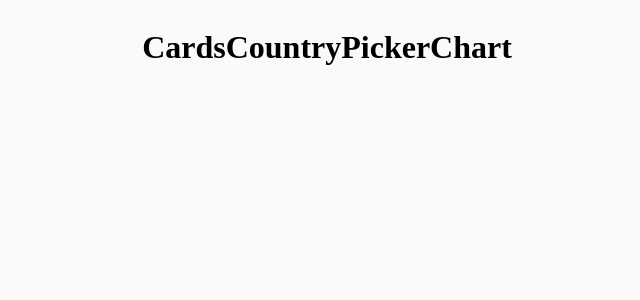
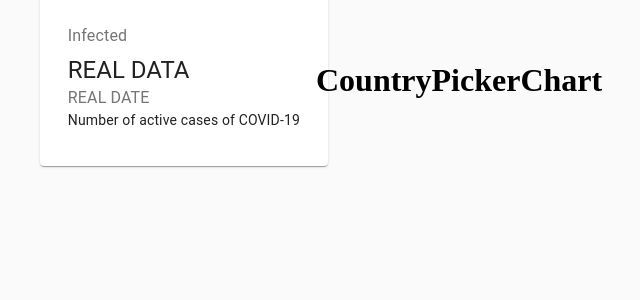
Before and after one commit to nadinedelia/CovidTracker-React, a React (Create React App) app: page / in a window 1280 px wide. Shown: the top 300 px of the page, without its empty margins (313-953 px from the left). Built offline with nearby package versions, Linux system fonts and the light colour scheme; no server answers.

Commit message:
import material ui cards

```diff
--- a/package.json
+++ b/package.json
@@ -3,6 +3,7 @@
   "version": "0.1.0",
   "private": true,
   "dependencies": {
+    "@material-ui/core": "^4.11.0",
     "@testing-library/jest-dom": "^4.2.4",
     "@testing-library/react": "^9.3.2",
     "@testing-library/user-event": "^7.1.2",
--- a/src/App.js
+++ b/src/App.js
@@ -5,16 +5,21 @@
 import { fetchData } from './api';
 
 class App extends React.Component {
+    state = {
+        data: {},
+    }
 
     async componentDidMount() {
-        const data = await fetchData();
+        const fetchedData = await fetchData();
 
-        console.log(data);
+        this.setState({ data: fetchedData })
     }
+
     render() {
+        const { data } = this.state;
         return (
             <div className={styles.container}>
-                <Cards />
+                <Cards data={data} />
                 <CountryPicker />
                 <Chart />
             </div>
--- a/src/components/Cards/Cards.jsx
+++ b/src/components/Cards/Cards.jsx
@@ -1,8 +1,24 @@
 import React from 'react';
+import { Card, CardContent, Typography, Grid } from '@material-ui/core';
 
-const Cards = () => {
+import styles from './Cards.module.css';
+
+const Cards = (props) => {
+    console.log(props);
+
     return (
-        <h1>Cards</h1>
+        <div className={styles.container}>
+            <Grid container spacing={3} justify="center">
+                <Grid item component={Card}>
+                    <CardContent>
+                        <Typography color="textSecondary" gutterBottom>Infected</Typography>
+                        <Typography variant="h5">REAL DATA</Typography>
+                        <Typography color="textSecondary">REAL DATE</Typography>
+                        <Typography variant="body2">Number of active cases of COVID-19</Typography>
+                    </CardContent>
+                </Grid>
+            </Grid>
+        </div>
     )
 }
 
```
Also changed, not shown: 1 other file (tests, documents, lock files or other folders).
